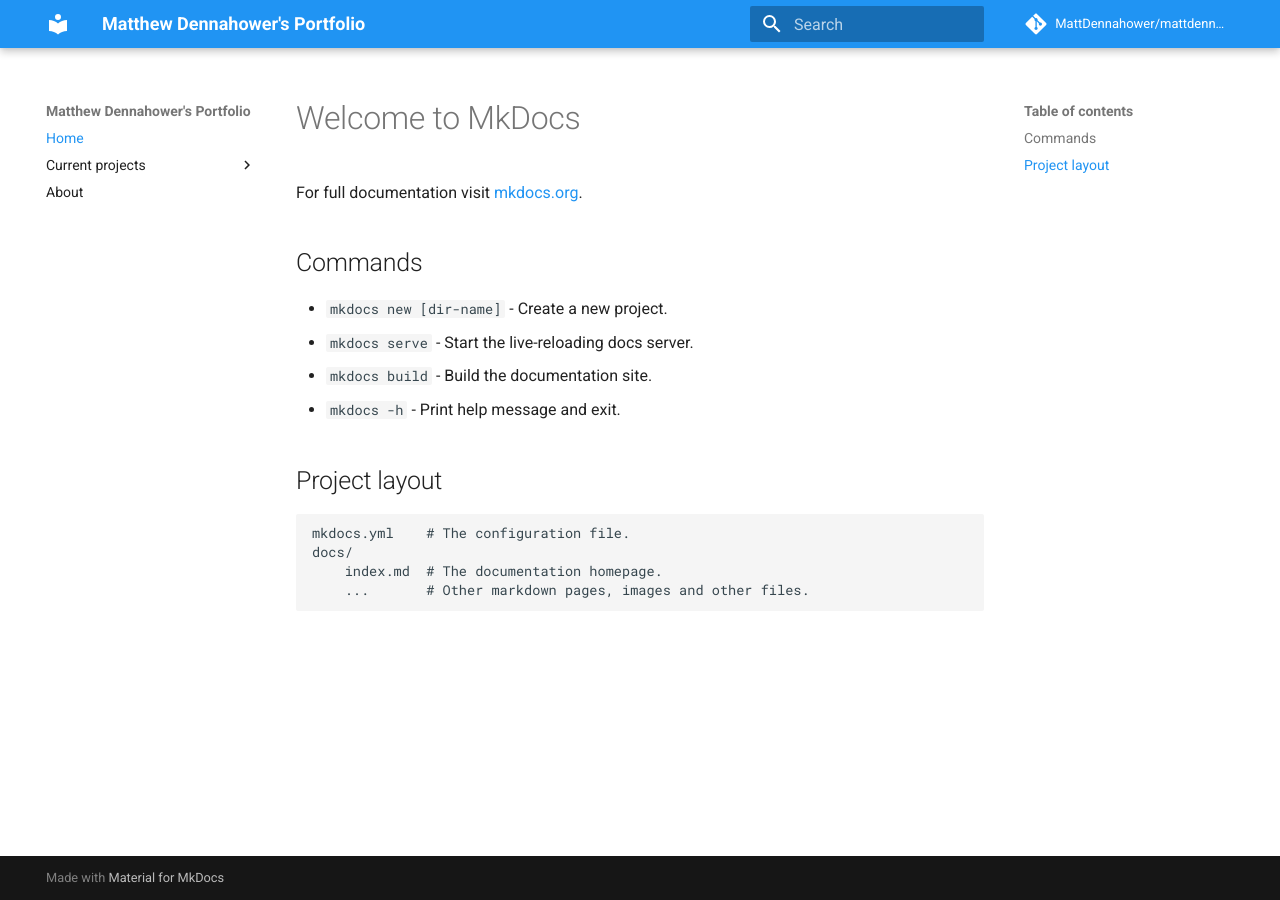
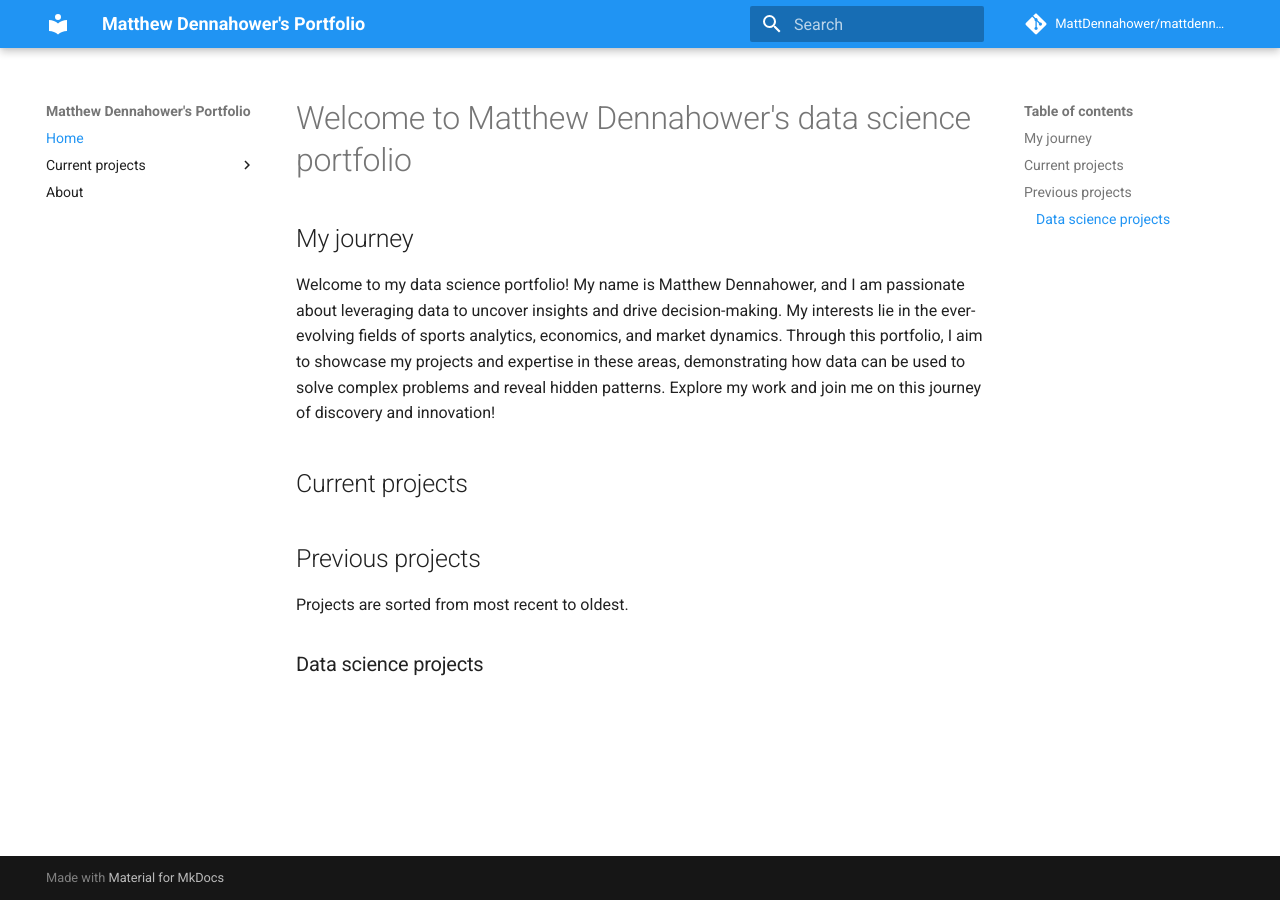
Before and after one commit to MattDennahower/mattdennahower.github.io, an MkDocs documentation site: the page built from docs/index.md, in a window 1280 px wide. Built offline with MkDocs 1.6.1 and Material for MkDocs 9.7.7, drawn with Linux system fonts in a browser that asks for light colours; comment, search, counter and statistics services are not loaded.

Commit message:
update base home page format

```diff
--- a/docs/index.md
+++ b/docs/index.md
@@ -1,17 +1,13 @@
-# Welcome to MkDocs
+# Welcome to Matthew Dennahower's data science portfolio
 
-For full documentation visit [mkdocs.org](https://www.mkdocs.org).
+## My journey
 
-## Commands
+Welcome to my data science portfolio! My name is Matthew Dennahower, and I am passionate about leveraging data to uncover insights and drive decision-making. My interests lie in the ever-evolving fields of sports analytics, economics, and market dynamics. Through this portfolio, I aim to showcase my projects and expertise in these areas, demonstrating how data can be used to solve complex problems and reveal hidden patterns. Explore my work and join me on this journey of discovery and innovation!
 
-* `mkdocs new [dir-name]` - Create a new project.
-* `mkdocs serve` - Start the live-reloading docs server.
-* `mkdocs build` - Build the documentation site.
-* `mkdocs -h` - Print help message and exit.
+## Current projects
 
-## Project layout
 
-    mkdocs.yml    # The configuration file.
-    docs/
-        index.md  # The documentation homepage.
-        ...       # Other markdown pages, images and other files.
+## Previous projects
+Projects are sorted from most recent to oldest.
+
+### Data science projects
```
